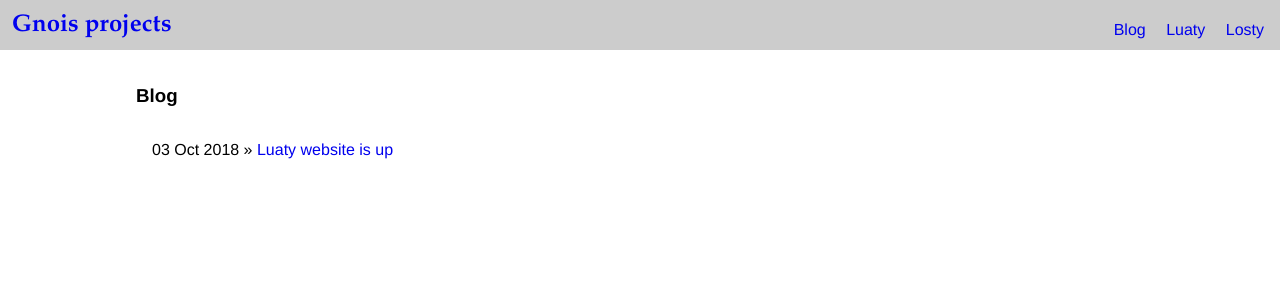
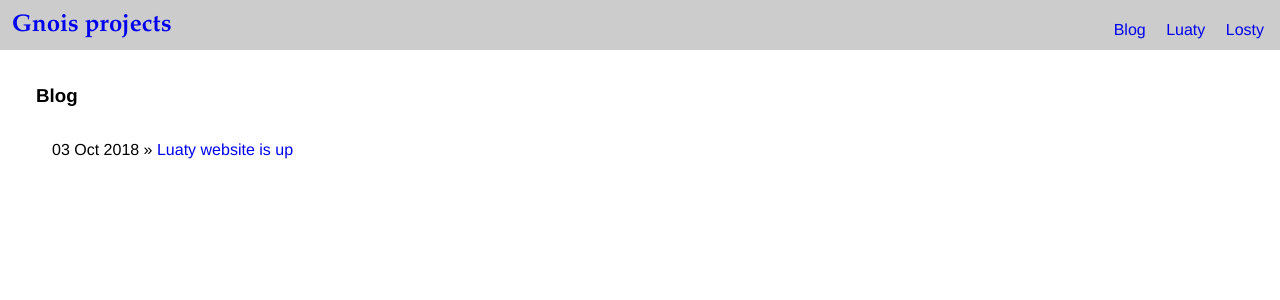
Before and after one commit to gnois/gnois.github.io, a Jekyll site: the page built from blog/index.html, in a window 1280 px wide and 900 px high. Shown: the top 300 px of the window. Built offline with Jekyll 4.4.1, drawn with Linux system fonts in a browser that asks for light colours.

Commit message:
Fix losty, update blog layout

```diff
--- a/blog/index.html
+++ b/blog/index.html
@@ -3,7 +3,7 @@ layout: default
 title: Blog
 ---
 
-<section>
+<section class="blog">
   <h3>{{ page.title }}</h3>
   <ul class="posts">
 
--- a/css/main.css
+++ b/css/main.css
@@ -39,6 +39,10 @@ main {
   height: 100%;
   min-height: 100%;
 }
+/* blog has no leftnav */
+.blog {
+  margin-left: -100px;
+}
 .leftnav {
   position: fixed;
   left: 0;
--- a/losty/index.html
+++ b/losty/index.html
@@ -18,7 +18,7 @@ title: Losty web framework
 
 <a name="overview" class="anchor"></a>
 <h3>Overview</h3>
-<p>Losty stands for <strong><em>L</em></strong>uaty on <strong><em>O</em></strong>penRe<strong><em>sty</em></strong></p>.
+<p>Losty stands for <strong><em>L</em></strong>uaty on <strong><em>O</em></strong>penRe<strong><em>sty</em></strong>.</p>
 
 <p>Putting functions first and foremost, Losty is similar to middleware based frameworks like Koa.js, but comes included with opinionated batteries, such as:</p>
 
```
